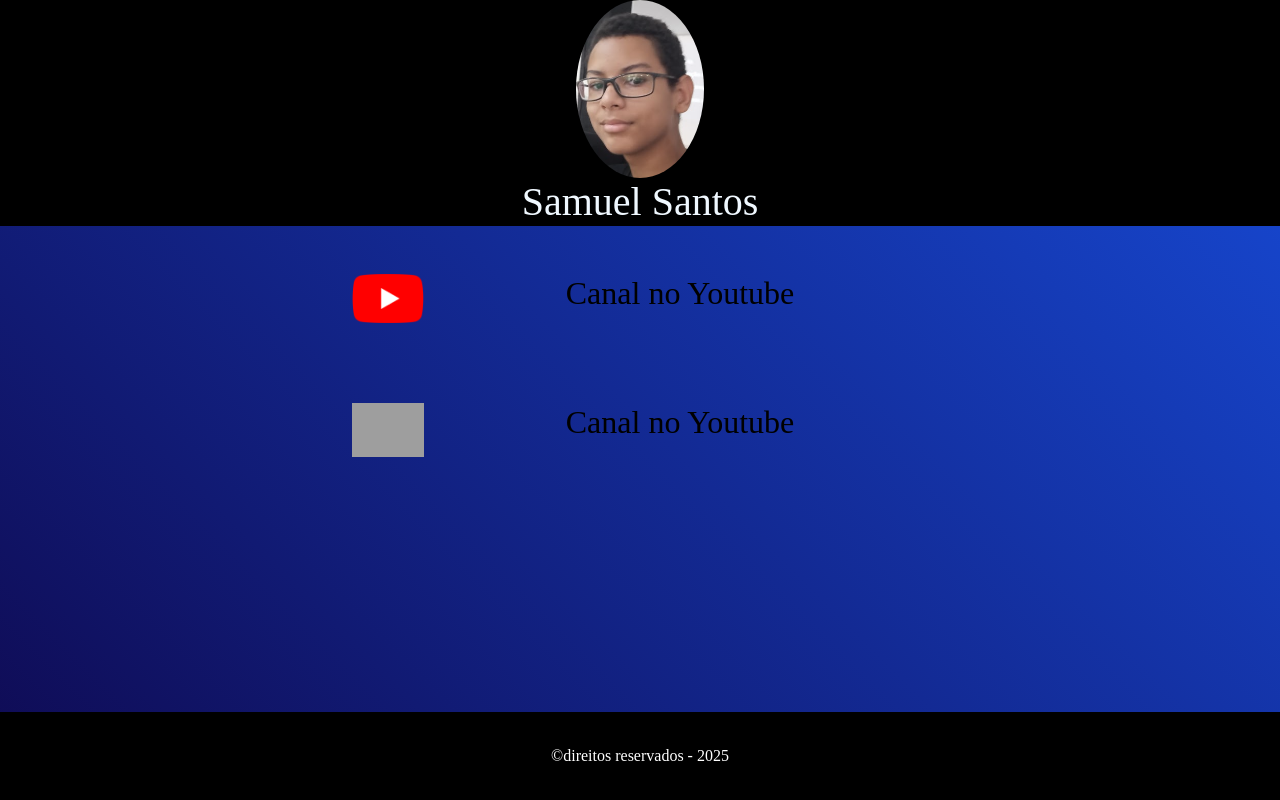
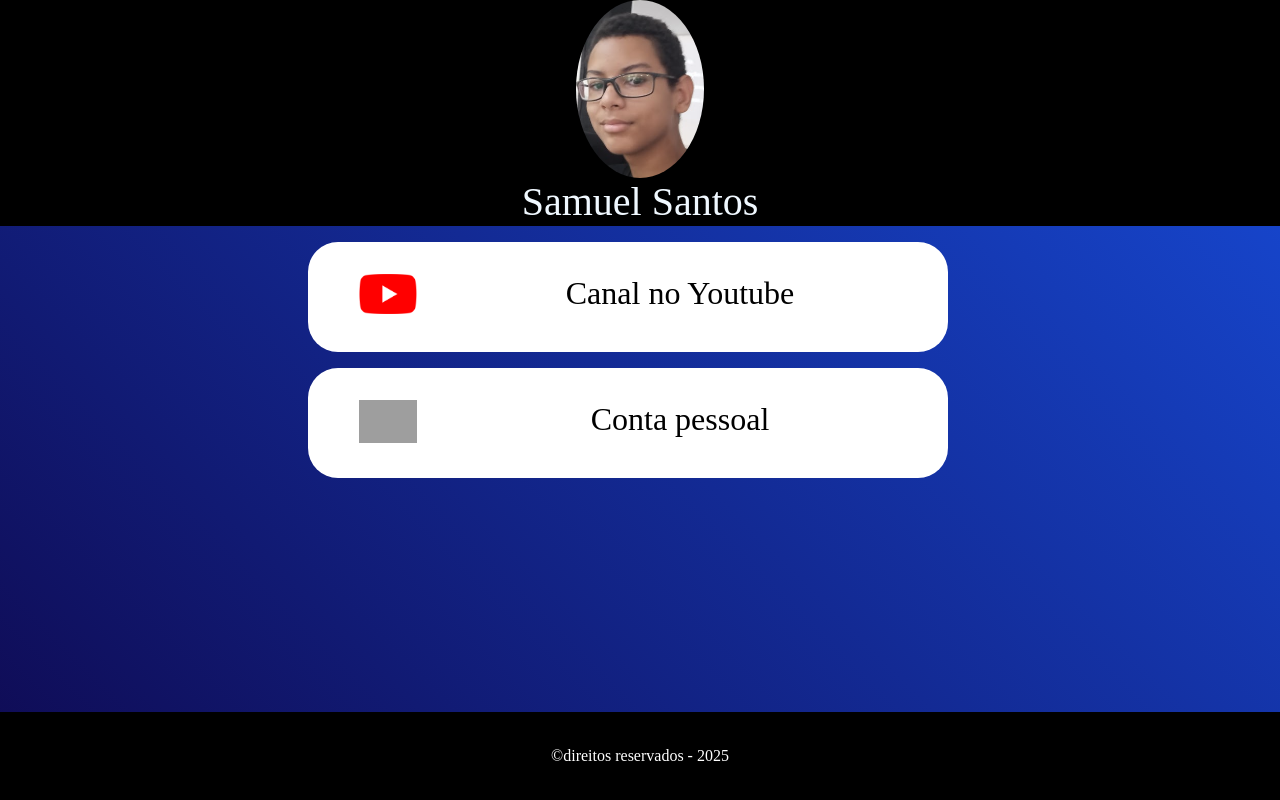
Before and after one commit to sydneysantos12/postifolio-pessoal, a plain HTML site: page index.html in a window 1280 px wide. Drawn offline with nearby package versions, Linux system fonts and the light colour scheme; grey boxes are pictures that could not be loaded.

Commit message:
atualização

```diff
--- a/css/style.css
+++ b/css/style.css
@@ -31,7 +31,7 @@ footer{
 }
 
 .conteudo{
-    /* background-color: white !important; */
+    background-color: white !important;
     padding: 2em !important;
     margin-top: 1em !important;
     border-radius: 30px !important;
@@ -40,7 +40,7 @@ footer{
 
 a{
     text-decoration:wavy !important;
-    color:black;
+    color: black;
 }
 
 .principal{
@@ -53,7 +53,7 @@ a{
 }
 
 .img-icone{
-    width:100% !important;
+    width: 80% !important;
 }
 .txt-icone{
     font-size: 200% !important;
@@ -67,6 +67,7 @@ a{
 
     .txt-icone{
          font-size: 120%;
+         color: black;
     }
 
     .conteudo{
--- a/index.html
+++ b/index.html
@@ -32,7 +32,7 @@
                     <img class="img-icone" src="https://www.jornaljoca.com.br/wp-content/uploads/2022/01/logo-whatsapp-fundo-transparente-icon-copy-150x150-1.png" alt="">
                 </div>
                 <div class="col-10">
-                    <h3 class="txt-icone">&nbsp;Canal no Youtube</h3>
+                    <h3 class="txt-icone">&nbsp;Conta pessoal</h3>
                 </div>
             </div>
 
```
